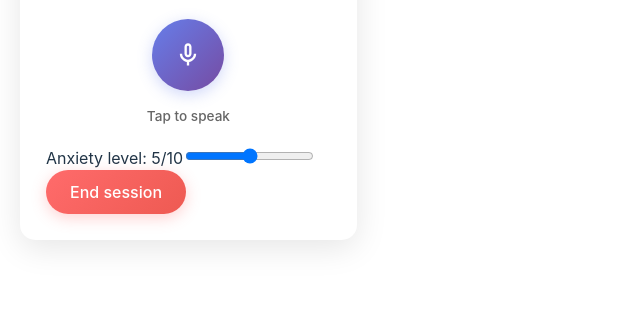
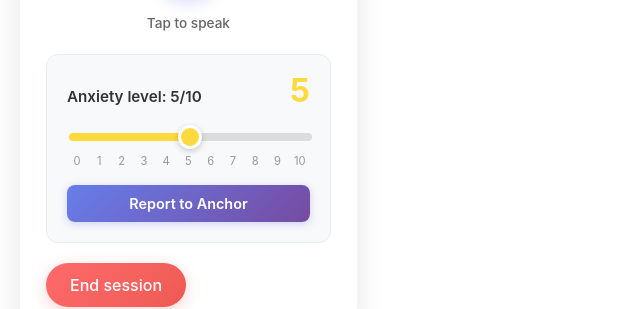
Before and after one commit to gsabatie/Anchor, a React app in the folder frontend/: page / in a window 1280 px wide. Both pictures are taken after a click on the button "Start a session". Shown: the part 448-757 px from the top of the page, without its empty margins (0-640 px from the left). Built offline with nearby package versions, Linux system fonts and the light colour scheme; no server answers; the HTML template or start-up script is replaced by a standard one.

Commit message:
feat: Build AnxietyMeter.jsx (0-10 slider)

```diff
--- a/frontend/src/App.css
+++ b/frontend/src/App.css
@@ -270,6 +270,126 @@
   transform: scale(1);
 }
 
+/* Anxiety Meter */
+.anxiety-meter {
+  margin: 20px 0;
+  padding: 20px;
+  background: #f8f9fa;
+  border-radius: 12px;
+  border: 1px solid #e9ecef;
+}
+
+.anxiety-meter__header {
+  display: flex;
+  align-items: baseline;
+  justify-content: space-between;
+  margin-bottom: 14px;
+}
+
+.anxiety-meter__label {
+  font-weight: 600;
+  font-size: 0.95em;
+  color: #333;
+}
+
+.anxiety-meter__value {
+  font-size: 2em;
+  font-weight: 700;
+  line-height: 1;
+  transition: color 0.2s ease;
+}
+
+.anxiety-meter__track-wrapper {
+  position: relative;
+  margin-bottom: 16px;
+}
+
+/* Custom range slider */
+.anxiety-meter__slider {
+  -webkit-appearance: none;
+  appearance: none;
+  width: 100%;
+  height: 8px;
+  border-radius: 4px;
+  background: linear-gradient(
+    to right,
+    var(--meter-color) 0%,
+    var(--meter-color) var(--meter-pct),
+    #ddd var(--meter-pct),
+    #ddd 100%
+  );
+  outline: none;
+  cursor: pointer;
+}
+
+.anxiety-meter__slider::-webkit-slider-thumb {
+  -webkit-appearance: none;
+  appearance: none;
+  width: 24px;
+  height: 24px;
+  border-radius: 50%;
+  background: var(--meter-color);
+  border: 3px solid white;
+  box-shadow: 0 2px 6px rgba(0, 0, 0, 0.2);
+  cursor: grab;
+  transition: transform 0.15s ease;
+}
+
+.anxiety-meter__slider::-webkit-slider-thumb:active {
+  cursor: grabbing;
+  transform: scale(1.15);
+}
+
+.anxiety-meter__slider::-moz-range-thumb {
+  width: 24px;
+  height: 24px;
+  border-radius: 50%;
+  background: var(--meter-color);
+  border: 3px solid white;
+  box-shadow: 0 2px 6px rgba(0, 0, 0, 0.2);
+  cursor: grab;
+}
+
+.anxiety-meter__ticks {
+  display: flex;
+  justify-content: space-between;
+  margin-top: 6px;
+  padding: 0 2px;
+}
+
+.anxiety-meter__tick {
+  font-size: 0.7em;
+  color: #999;
+  width: 16px;
+  text-align: center;
+}
+
+.anxiety-meter__btn {
+  display: block;
+  width: 100%;
+  padding: 10px;
+  border: none;
+  border-radius: 8px;
+  font-weight: 600;
+  font-size: 0.9em;
+  cursor: pointer;
+  transition: all 0.2s ease;
+  background: linear-gradient(135deg, #667eea 0%, #764ba2 100%);
+  color: white;
+  box-shadow: 0 2px 8px rgba(102, 126, 234, 0.3);
+}
+
+.anxiety-meter__btn:hover:not(:disabled) {
+  transform: translateY(-1px);
+  box-shadow: 0 4px 12px rgba(102, 126, 234, 0.4);
+}
+
+.anxiety-meter__btn.confirmed {
+  background: #6bcf7f;
+  box-shadow: none;
+  cursor: default;
+}
+
 @keyframes spin {
   to {
     transform: rotate(360deg);
--- a/frontend/src/components/AnxietyMeter.jsx
+++ b/frontend/src/components/AnxietyMeter.jsx
@@ -1,20 +1,70 @@
-import { useState } from 'react'
+import { useState, useCallback } from 'react'
 import { useTranslation } from 'react-i18next'
+
+const LEVELS = Array.from({ length: 11 }, (_, i) => i)
+
+// Green → Yellow → Orange → Red
+function levelColor(level) {
+  if (level <= 3) return '#6bcf7f'
+  if (level <= 5) return '#ffd93d'
+  if (level <= 7) return '#ff9a4d'
+  return '#ff5252'
+}
 
 export default function AnxietyMeter({ onReport }) {
   const { t } = useTranslation()
   const [level, setLevel] = useState(5)
+  const [confirmed, setConfirmed] = useState(false)
 
   const handleChange = (e) => {
-    const value = Number(e.target.value)
-    setLevel(value)
-    onReport(value)
+    setLevel(Number(e.target.value))
+    setConfirmed(false)
   }
+
+  const handleConfirm = useCallback(() => {
+    setConfirmed(true)
+    onReport(level)
+  }, [level, onReport])
+
+  const color = levelColor(level)
 
   return (
     <div className="anxiety-meter">
-      <label>{t('anxietyLevel', { level })}</label>
-      <input type="range" min="0" max="10" value={level} onChange={handleChange} />
+      <div className="anxiety-meter__header">
+        <span className="anxiety-meter__label">{t('anxietyLevel', { level })}</span>
+        <span className="anxiety-meter__value" style={{ color }}>
+          {level}
+        </span>
+      </div>
+
+      <div className="anxiety-meter__track-wrapper">
+        <input
+          className="anxiety-meter__slider"
+          type="range"
+          min="0"
+          max="10"
+          step="1"
+          value={level}
+          onChange={handleChange}
+          style={{
+            '--meter-color': color,
+            '--meter-pct': `${level * 10}%`,
+          }}
+        />
+        <div className="anxiety-meter__ticks">
+          {LEVELS.map((n) => (
+            <span key={n} className="anxiety-meter__tick">{n}</span>
+          ))}
+        </div>
+      </div>
+
+      <button
+        className={`anxiety-meter__btn ${confirmed ? 'confirmed' : ''}`}
+        onClick={handleConfirm}
+        disabled={confirmed}
+      >
+        {confirmed ? t('anxietyReported') : t('anxietyReport_btn')}
+      </button>
     </div>
   )
 }
--- a/frontend/src/i18n.js
+++ b/frontend/src/i18n.js
@@ -15,6 +15,8 @@ i18n.use(initReactI18next).init({
         anchor: 'Anchor',
         anxietyLevel: 'Anxiety level: {{level}}/10',
         anxietyReport: 'My anxiety level is at {{level}}/10',
+        anxietyReport_btn: 'Report to Anchor',
+        anxietyReported: 'Reported',
         timerActive: 'ERP Timer active',
         stopRecording: 'Stop',
         startRecording: 'Speak',
```
